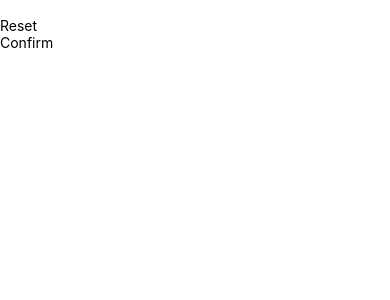
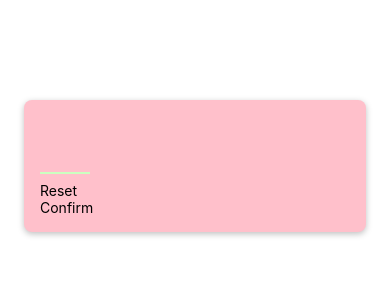
Before and after one commit to iremgozudok/mini-game-app-rn, a React Native app: screen / in a window 390 px wide. Shown: the top 300 px of the page. Built offline with nearby package versions, Linux system fonts and the light colour scheme.

Commit message:
configuring the text input field

```diff
--- a/screens/StartGameScreen.js
+++ b/screens/StartGameScreen.js
@@ -1,10 +1,15 @@
-import { TextInput, View } from "react-native";
+import { StyleSheet, TextInput, View } from "react-native";
 import PrimaryButton from "../components/PrimaryButton";
 
 function StartGameScreen() {
   return (
-    <View>
-      <TextInput />
+    <View style={styles.inputContainer}>
+      <TextInput
+        style={styles.input}
+        maxLength={2}
+        keyboardType="number-pad"
+        autoCapitalize="none"
+      />
       <PrimaryButton>Reset</PrimaryButton>
       <PrimaryButton>Confirm</PrimaryButton>
     </View>
@@ -12,3 +17,29 @@ function StartGameScreen() {
 }
 
 export default StartGameScreen;
+
+const styles = StyleSheet.create({
+  inputContainer: {
+    marginTop: 100,
+    marginHorizontal: 24,
+    padding: 16,
+    backgroundColor: "#ffc0cb",
+    borderRadius: 8,
+    elevation: 4,
+    shadowColor: "#000",
+    shadowOffset: { width: 0, height: 2 },
+    shadowOpacity: 0.25,
+    shadowRadius: 6,
+  },
+  input: {
+    height: 50,
+    width: 50,
+    fontSize: 24,
+    borderBottomColor: "#cbffc0",
+    borderBottomWidth: 2,
+    color: "#cbffc0",
+    marginVertical: 8,
+    fontWeight: "bold",
+    textAlign: "center",
+  },
+});
```
